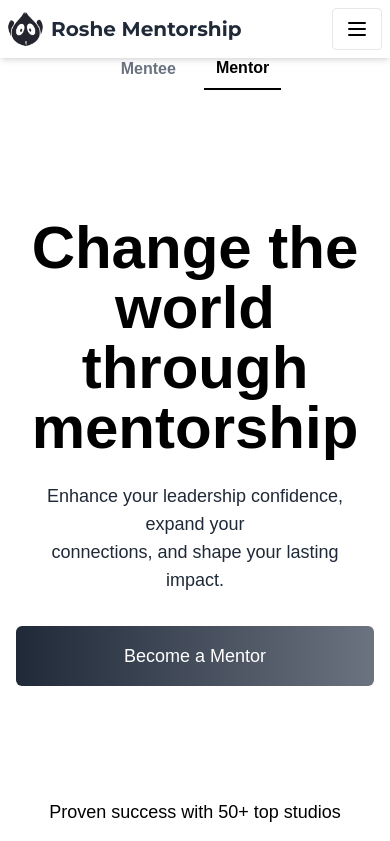
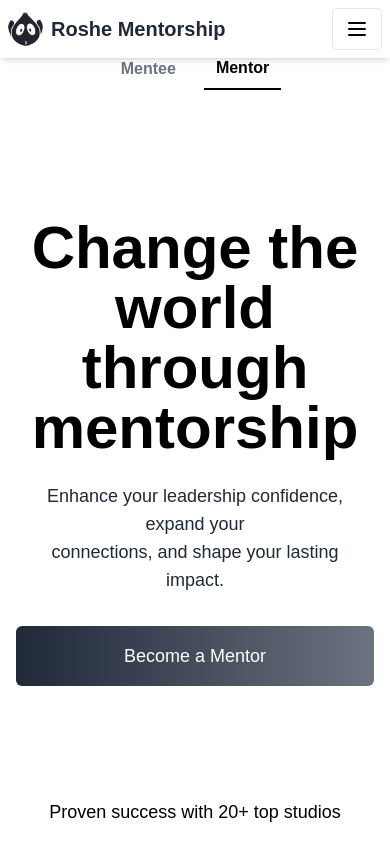
Before and after one commit to Roshe-Mentors/new_roshe, a Next.js app: page / in a window 390 px wide. Shown: the top 841 px of the page. Built offline with nearby package versions, Linux system fonts and the light colour scheme.

Commit message:
Feat: update dependencies and add Tailwind CSS configuration

```diff
--- a/package.json
+++ b/package.json
@@ -24,10 +24,10 @@
     "@types/react": "^19",
     "@types/react-dom": "^19",
     "@types/tailwindcss": "^3.0.11",
-    "autoprefixer": "^10.4.20",
+    "autoprefixer": "^10.4.21",
     "eslint": "^9",
     "eslint-config-next": "15.1.4",
-    "postcss": "^8.5.1",
+    "postcss": "^8.5.3",
     "postcss-cli": "^11.0.0",
     "tailwindcss": "^3.4.17",
     "typescript": "^5"
--- /dev/null
+++ b/postcss.config.js
@@ -0,0 +1,6 @@
+module.exports = {
+  plugins: {
+    tailwindcss: {},
+    autoprefixer: {},
+  },
+}
--- a/src/app/globals.css
+++ b/src/app/globals.css
@@ -81,10 +81,12 @@ body {
     display: none;
 }
 
-/* Hide scrollbar for IE, Edge and Firefox */
+/* Hide scrollbar for all browsers */
 .scrollbar-hide {
     -ms-overflow-style: none;  /* IE and Edge */
     scrollbar-width: none;  /* Firefox */
+    overflow: -moz-scrollbars-none;  /* Old Firefox */
+    overflow: hidden;  /* Fallback for other browsers */
 }
 
 @media (max-width: 768px) {
--- a/src/components/LogosShowcase.tsx
+++ b/src/components/LogosShowcase.tsx
@@ -9,21 +9,19 @@ const logos = [
   { src: "/images/sonypic.jpg", alt: 'Sony Pictures Animation', href: 'https://www.sonypicturesanimation.com' },
   { src: "/images/skydance.jpg", alt: 'Skydance Animation', href: 'https://www.skydance.com' },
   { src: "/images/disney.jpg", alt: 'Disney', href: 'https://www.disney.com' },
-  { src: "/images/mpc.jpg", alt: 'Pixar', href: 'https://www.pixar.com' },
-  { src: "/images/marvel.jpg", alt: 'Disney', href: 'https://www.disney.com' },
-  { src: "/images/imageworks.jpg", alt: 'Pixar', href: 'https://www.pixar.com' },
-  { src: "/images/dneg.jpg", alt: 'DreamWorks', href: 'https://www.dreamworks.com' },
-  { src: "/images/cinesite.jpg", alt: 'Sony Pictures Animation', href: 'https://www.sonypicturesanimation.com' },
-  { src: "/images/industrial.jpg", alt: 'Skydance Animation', href: 'https://www.skydance.com' },
-  { src: "/images/logo 13.jpg", alt: 'Disney', href: 'https://www.disney.com' },
-  { src: "/images/logo 14.jpg", alt: 'Pixar', href: 'https://www.pixar.com' },
+  { src: "/images/mpc.jpg", alt: 'MPC', href: 'https://www.mpc.com' },
+  { src: "/images/marvel.jpg", alt: 'Marvel', href: 'https://www.marvel.com' },
+  { src: "/images/imageworks.jpg", alt: 'Sony Pictures Imageworks', href: 'https://www.imageworks.com' },
+  { src: "/images/dneg.jpg", alt: 'DNEG', href: 'https://www.dneg.com' },
+  { src: "/images/cinesite.jpg", alt: 'Cinesite', href: 'https://www.cinesite.com' },
+  { src: "/images/industrial.jpg", alt: 'Industrial Light & Magic', href: 'https://www.ilm.com' },
 ];
 
 export default function LogosShowcase() {
   return (
     <div className="bg-white py-8 overflow-hidden">
       <div className="container mx-auto px-4 text-center">
-        <p className="text-black mb-4 text-lg md:text-xl">Proven success with 50+ top studios</p>
+        <p className="text-black mb-4 text-lg md:text-xl">Proven success with 20+ top studios</p>
         <div className="relative w-full overflow-hidden">
           <div className="flex animate-marquee-fast whitespace-nowrap min-w-full">
             {/* First set of logos */}
--- /dev/null
+++ b/tailwind.config.js
@@ -0,0 +1,15 @@
+
+/** @type {import('tailwindcss').Config} */
+module.exports = {
+  content: [
+    "./src/pages/**/*.{js,ts,jsx,tsx,mdx}",
+    "./src/components/**/*.{js,ts,jsx,tsx,mdx}",
+    "./src/app/**/*.{js,ts,jsx,tsx,mdx}",
+  ],
+  theme: {
+    extend: {
+      // your theme extensions
+    },
+  },
+  plugins: [],
+};
--- a/tailwind.config.ts
+++ b/tailwind.config.ts
@@ -1,28 +1,15 @@
-import type { Config } from "tailwindcss";
+import type { Config } from 'tailwindcss'
 
-export default {
+const config: Config = {
   content: [
-    "./src/pages/**/*.{js,ts,jsx,tsx,mdx}",
-    "./src/components/**/*.{js,ts,jsx,tsx,mdx}",
-    "./src/app/**/*.{js,ts,jsx,tsx,mdx}",
+    './src/pages/**/*.{js,ts,jsx,tsx,mdx}',
+    './src/components/**/*.{js,ts,jsx,tsx,mdx}',
+    './src/app/**/*.{js,ts,jsx,tsx,mdx}',
   ],
- theme: {
-    extend: {
-      fontFamily: {
-        montserrat: ['var(--font-montserrat)'],
-        geist: ['var(--font-geist-sans)'],
-        'geist-mono': ['var(--font-geist-mono)'],
-      },
-      colors: {
-        background: "var(--background)",
-        foreground: "var(--foreground)",
-        'gradient-start': '#F0EEB4',
-        'gradient-end': '#DBA508',
-      },
-      backgroundImage: {
-        'custom-gradient': 'linear-gradient(90deg, var(--tw-gradient-from), var(--tw-gradient-to))',
-      },
-    },
+  theme: {
+    extend: {},
   },
   plugins: [],
-} satisfies Config;
+}
+
+export default config
```
Also changed, not shown: 2 other files (tests, documents, lock files or other folders).
